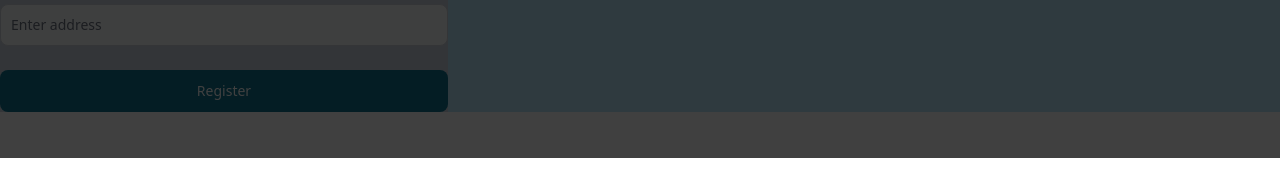
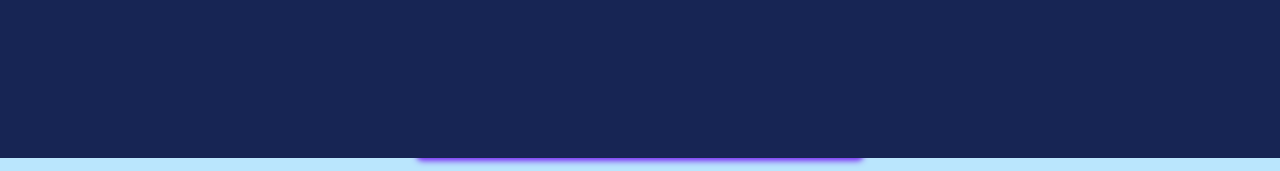
Before and after one commit to Muhammad-Tayyab-Awan/attendance-management-system, a React (Vite) app: page /register in a window 1280 px wide. Shown: the part 642-813 px from the top of the page. Built offline with nearby package versions, Linux system fonts and the light colour scheme; no server answers.

Commit message:
refactor: update validation messages in RegisterForm; enhance layout and styling in Register page

```diff
--- a/src/components/RegisterForm.jsx
+++ b/src/components/RegisterForm.jsx
@@ -13,7 +13,7 @@ const schema = Joi.object({
     .messages({
       "string.pattern.base":
         "Username must consist of 6 to 18 chars (lowercase and numbers only)",
-      "any.required": "Username is required",
+      "string.empty": "Username is required",
     }),
 
   email: Joi.string()
@@ -44,7 +44,7 @@ const schema = Joi.object({
     .messages({
       "string.pattern.base":
         "First name must start with an uppercase letter and contain 4 to 21 characters",
-      "any.required": "First name is required",
+      "string.empty": "First name is required",
     }),
 
   lastName: Joi.string()
@@ -53,12 +53,12 @@ const schema = Joi.object({
     .messages({
       "string.pattern.base":
         "Last name must start with an uppercase letter and contain 4 to 31 characters",
-      "any.required": "Last name is required",
+      "string.empty": "Last name is required",
     }),
 
   gender: Joi.string().valid("male", "female").required().messages({
     "any.only": "Gender must be either 'male' or 'female'",
-    "any.required": "Gender is required",
+    "string.empty": "Gender is required",
   }),
 
   address: Joi.string()
@@ -67,7 +67,7 @@ const schema = Joi.object({
     .messages({
       "string.pattern.base":
         "Address must be between 10 and 70 characters long and can include letters, numbers, spaces, commas, dots, and hyphens",
-      "any.required": "Address is required",
+      "string.empty": "Address is required",
     }),
 });
 
@@ -105,7 +105,7 @@ function RegisterForm() {
 
   return (
     <form
-      className="flex max-w-md flex-col gap-4 bg-slate-300 dark:bg-slate-950"
+      className="my-4 flex w-full max-w-md flex-col gap-4 rounded-md bg-slate-400 p-4 shadow-md shadow-purple-600 dark:bg-purple-900"
       onSubmit={handleSubmit(submitCredentials)}
       noValidate
     >
@@ -186,6 +186,7 @@ function RegisterForm() {
         <TextInput
           id="email"
           type="email"
+          autoComplete="username"
           placeholder="example@mail.com"
           {...register("email")}
           color={errors.email && "failure"}
@@ -201,6 +202,7 @@ function RegisterForm() {
           id="password"
           type="password"
           placeholder="Enter password"
+          autoComplete="current-password"
           {...register("password")}
           color={errors.password && "failure"}
           helperText={<>{errors.password && errors.password.message}</>}
@@ -221,7 +223,12 @@ function RegisterForm() {
           required
         />
       </div>
-      <Button disabled={isSubmitting} type="submit">
+      <Button
+        isProcessing={isSubmitting}
+        type="submit"
+        gradientDuoTone="purpleToBlue"
+        className="w-1/2 self-center"
+      >
         Register
       </Button>
     </form>
--- a/src/pages/Register.jsx
+++ b/src/pages/Register.jsx
@@ -26,12 +26,14 @@ function Register() {
   return (
     <>
       {isLoading && (
-        <div className="fixed inset-0 z-40 flex items-center justify-center bg-black/75 text-white">
+        <div className="fixed inset-0 z-40 flex items-center justify-center bg-blue-950 text-white">
           <Spinner size="xl" />
         </div>
       )}
       <NavBar />
+      <div className="flex min-h-[calc(100vh-3.5rem)] items-center justify-center">
       <RegisterForm />
+      </div>
     </>
   );
 }
```
